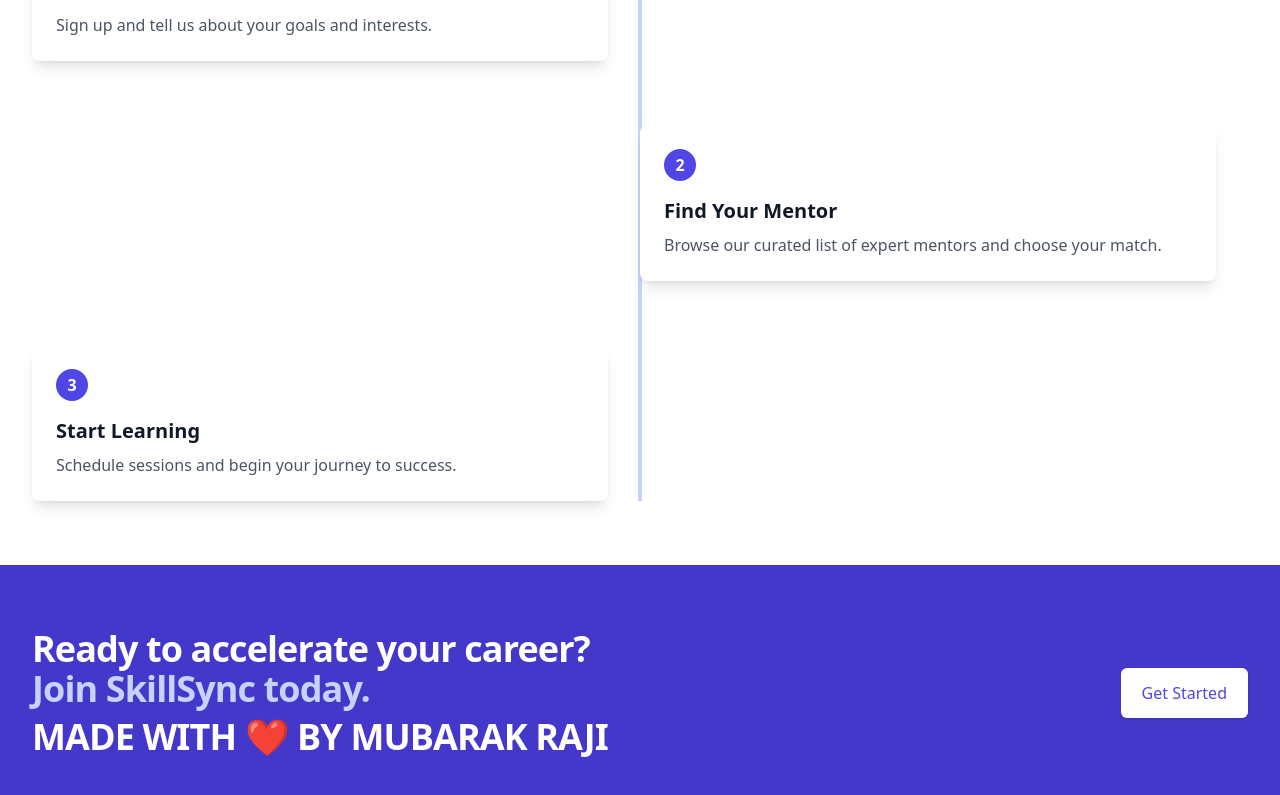
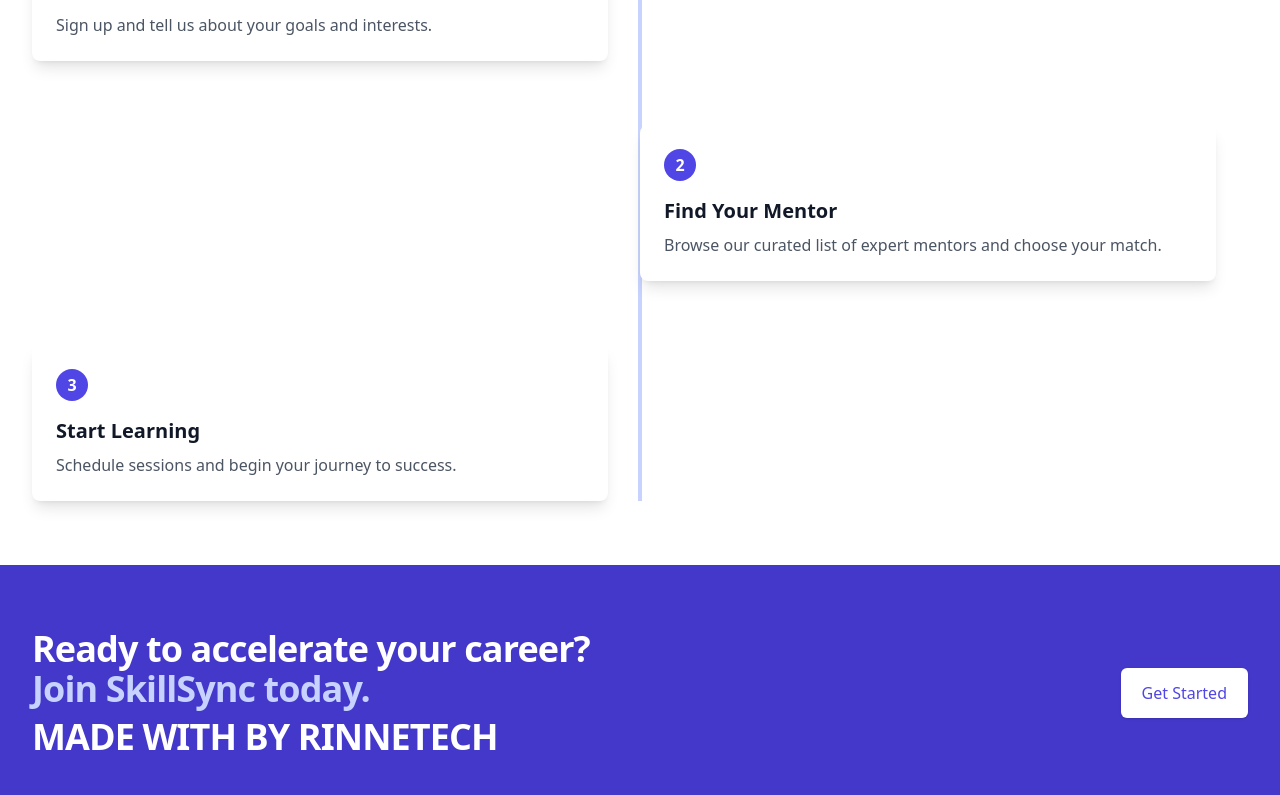
Before and after one commit to MubarakRaji1/skillsync, a React (Vite) app: page / in a window 1280 px wide. Shown: the part 1921-2716 px from the top of the page. Built offline with nearby package versions, Linux system fonts and the light colour scheme.

Commit message:
Home.tsx

```diff
--- a/src/pages/Home.tsx
+++ b/src/pages/Home.tsx
@@ -192,7 +192,7 @@ export function Home() {
           <h2 className="text-3xl font-extrabold tracking-tight text-white sm:text-4xl">
             <span className="block">Ready to accelerate your career?</span>
             <span className="block text-indigo-200">Join SkillSync today.</span>
-            <p className="mt-2 text-white-600">MADE WITH ❤️ BY MUBARAK RAJI</p>
+            <p className="mt-2 text-white-600">MADE WITH BY RINNETECH</p>
           </h2>
 
           <div className="mt-8 flex lg:mt-0 lg:flex-shrink-0">
```
